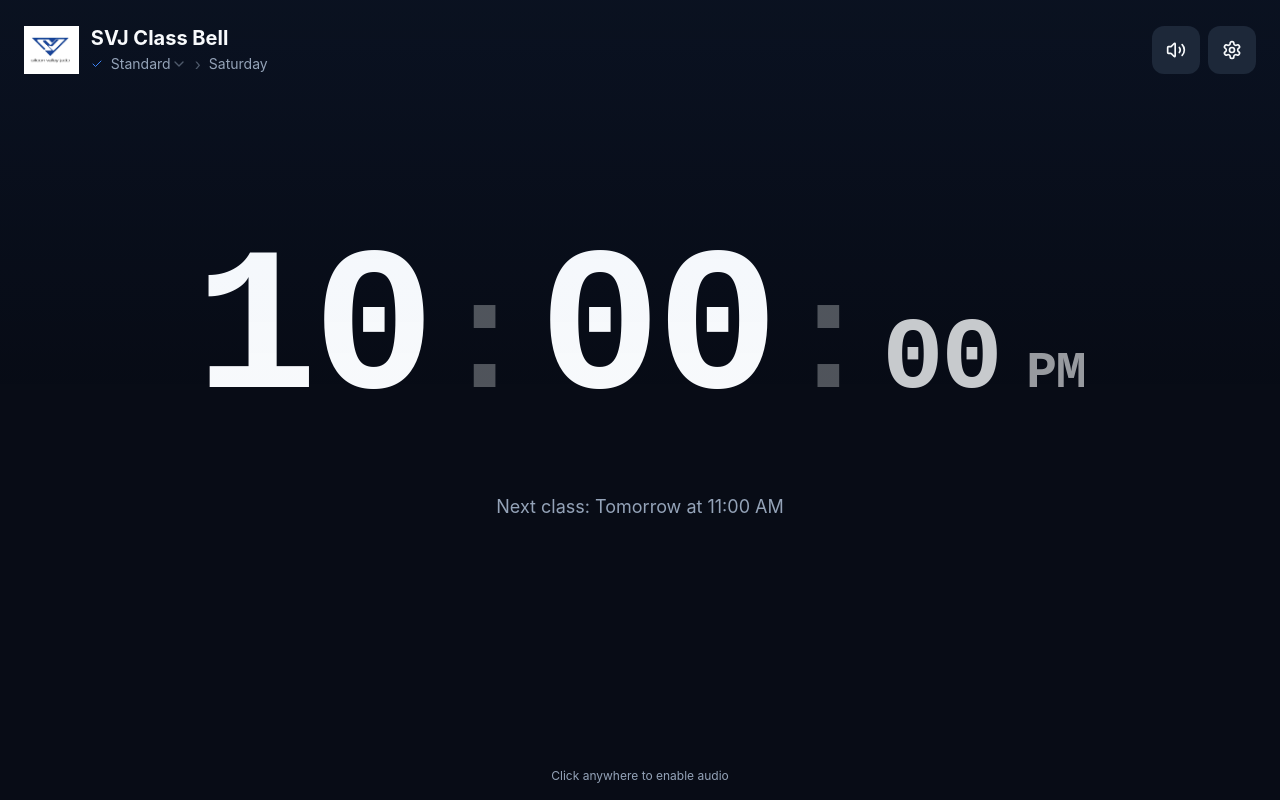
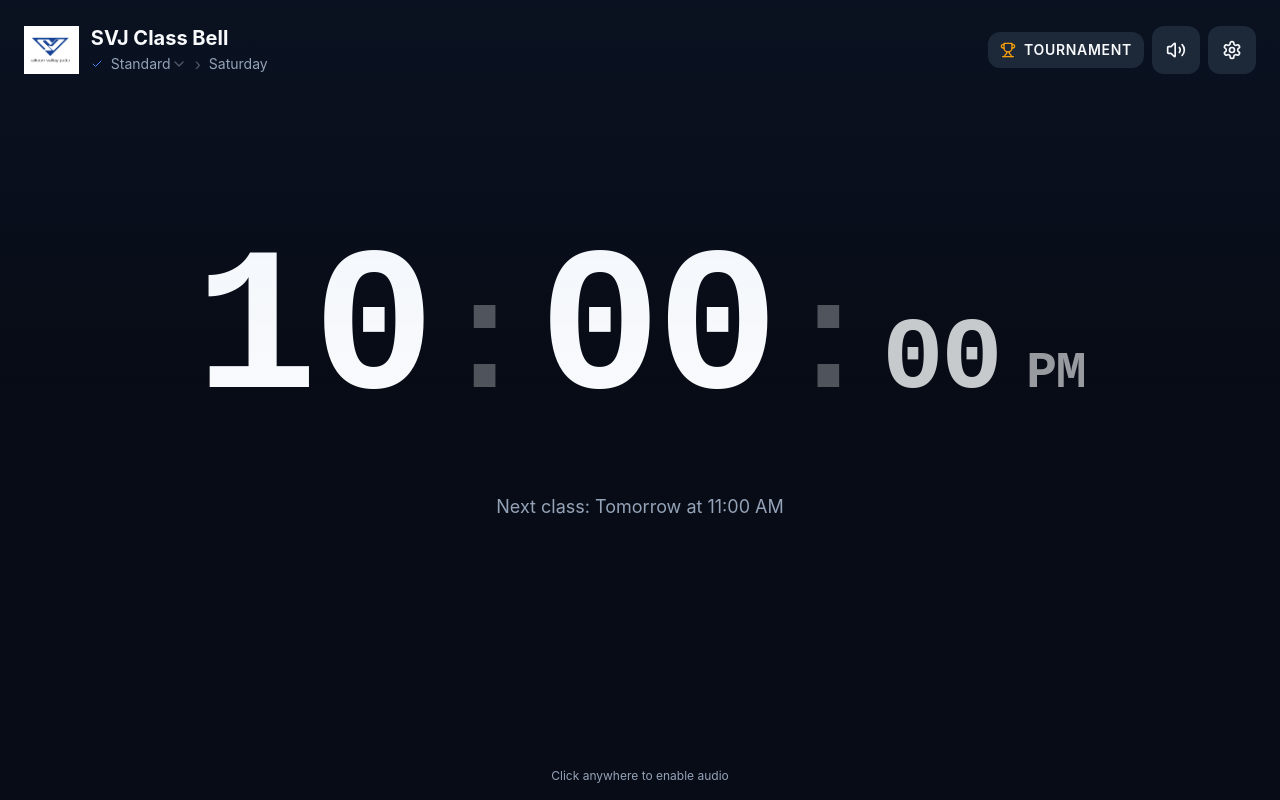
Before and after one commit to jfhohn/judo-bell-rhythm, a React (Vite) app: page / in a window 1280 px wide. Built offline with nearby package versions, Linux system fonts and the light colour scheme; the HTML template or start-up script is replaced by a standard one.

Commit message:
Changes
Co-authored-by: jfhohn <46541198+jfhohn@users.noreply.github.com>

```diff
--- a/src/components/Header.tsx
+++ b/src/components/Header.tsx
@@ -1,5 +1,6 @@
 import { motion } from 'framer-motion';
-import { Settings, Volume2, VolumeX, Check } from 'lucide-react';
+import { Settings, Volume2, VolumeX, Check, Trophy } from 'lucide-react';
+import { Link } from 'react-router-dom';
 import { Select, SelectContent, SelectItem, SelectTrigger, SelectValue } from '@/components/ui/select';
 import { Schedule, ScheduleGroup } from '@/lib/scheduleStore';
 import svjLogo from '@/assets/svj-logo.png';
@@ -67,6 +68,21 @@ export function Header({
         </div>
 
         <div className="flex items-center gap-2">
+          <Link
+            to="/tournament"
+            className="hidden md:inline-flex items-center gap-2 px-3 py-2 rounded-xl bg-secondary hover:bg-secondary/80 text-sm font-semibold uppercase tracking-wider transition-colors"
+            aria-label="Tournament timer"
+          >
+            <Trophy className="w-4 h-4 text-warning" />
+            Tournament
+          </Link>
+          <Link
+            to="/tournament"
+            className="md:hidden btn-icon"
+            aria-label="Tournament timer"
+          >
+            <Trophy className="w-5 h-5 text-warning" />
+          </Link>
           <button
             onClick={onMuteToggle}
             className="btn-icon"
```
